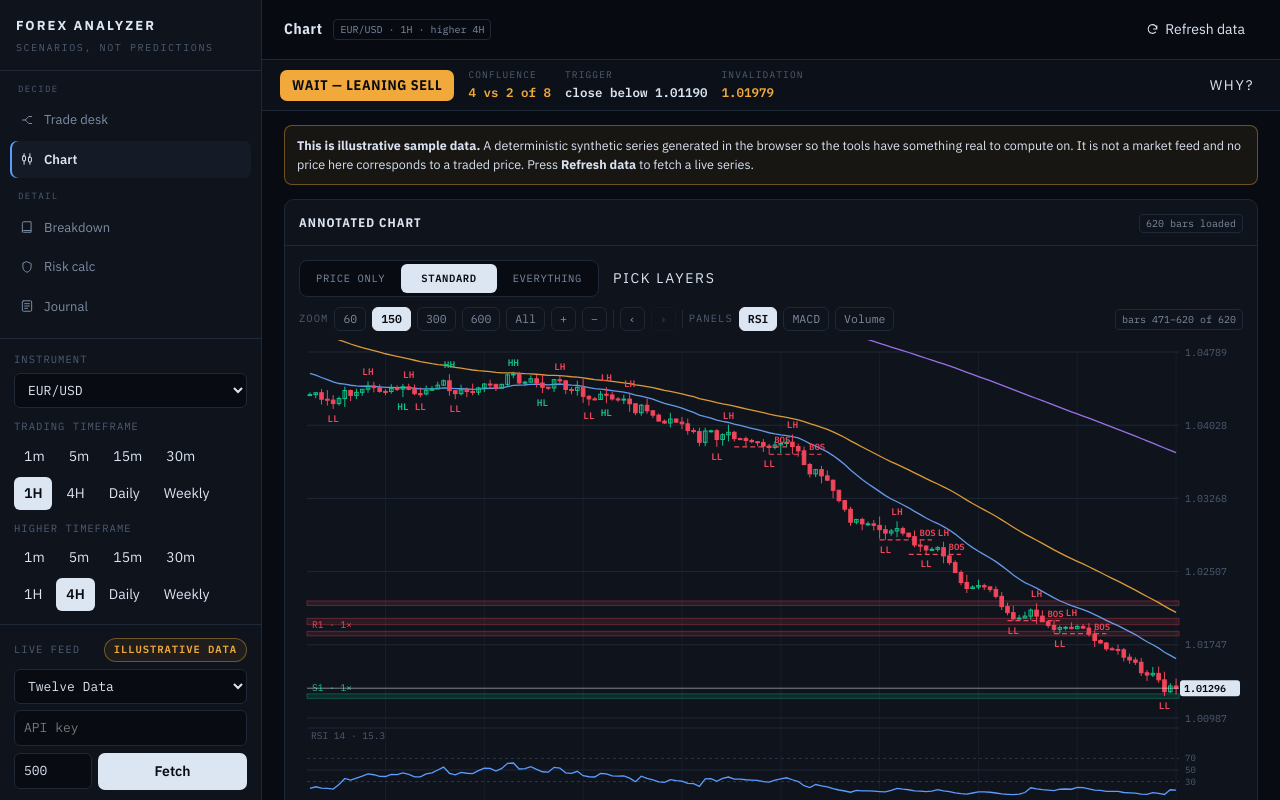
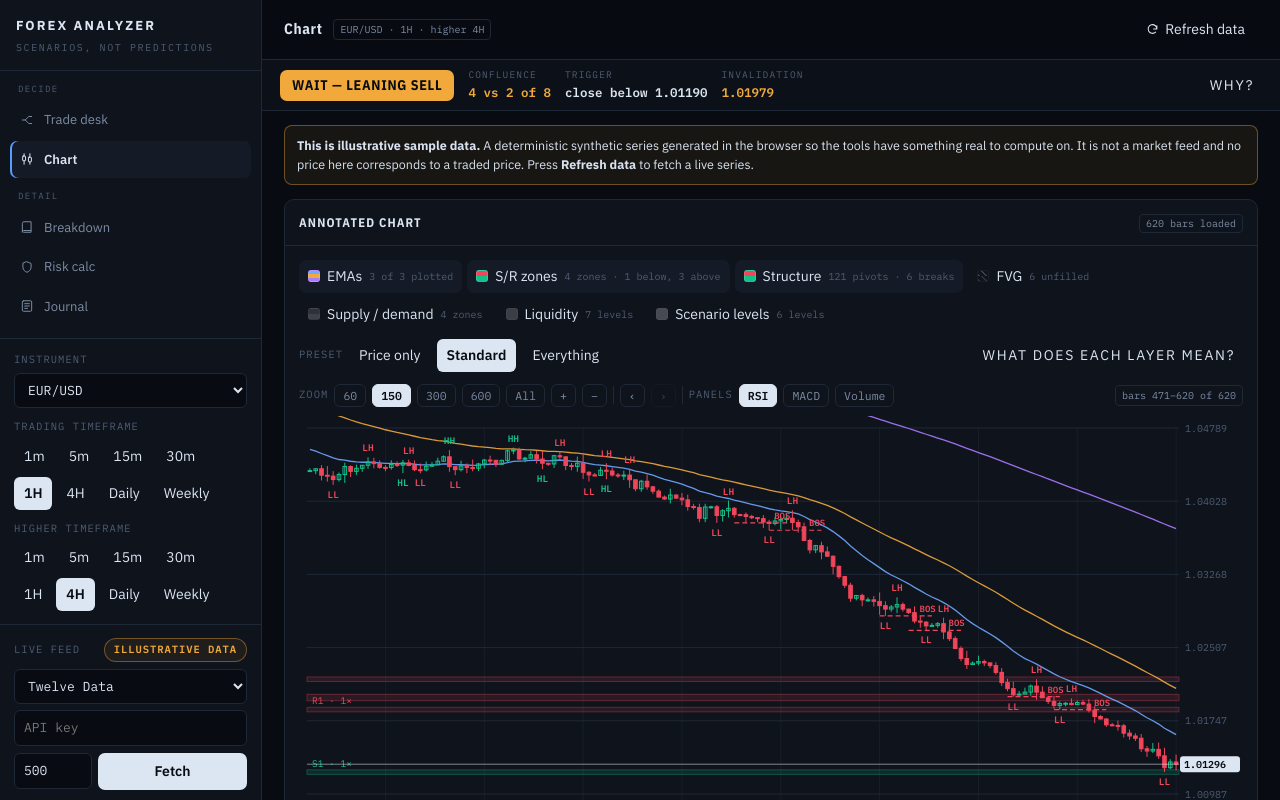
Before and after one commit to millikkal-sudo/forex-analyzer, a React (Vite) app: page / in a window 1280 px wide. Both pictures are taken after a click on the button "Chart". Shown: the top 800 px of the page. Built offline with nearby package versions, Linux system fonts and the light colour scheme.

Commit message:
Refactor calendar fetch error handling and styles

```diff
--- a/src/App.jsx
+++ b/src/App.jsx
@@ -124,6 +124,33 @@ const CSS = `
 .tag{font-family:'IBM Plex Mono',monospace;font-size:10px;padding:2px 6px;border-radius:4px;border:1px solid var(--line);color:var(--dim)}
 .hr{height:1px;background:var(--line);margin:13px 0}
 .g2{grid-template-columns:1fr 1fr}
+
+/* chart layer key */
+.lbar{display:flex;flex-wrap:wrap;gap:5px}
+.lchip{display:inline-flex;align-items:center;gap:7px;padding:6px 9px;border:1px solid var(--line);border-radius:7px;
+  font-size:11.5px;color:var(--dim);background:${T.ink}}
+.lchip:hover{border-color:${T.line2};color:var(--text)}
+.lchip[data-on="1"]{border-color:${T.line2};background:var(--panel2);color:var(--text)}
+.lchip[data-on="0"] .sw{filter:grayscale(1);opacity:.35}
+.lchip em{font-style:normal;font-family:'IBM Plex Mono',monospace;font-size:10px;color:var(--faint);white-space:nowrap}
+.sw{width:12px;height:12px;border-radius:3px;flex:none;border:1px solid rgba(255,255,255,.14)}
+
+/* rail: next releases */
+.evrow{display:flex;align-items:center;gap:7px;padding:5px 0;border-top:1px solid var(--line);font-size:11.5px}
+.evrow:first-child{border-top:none}
+.evrow .dot{width:6px;height:6px;border-radius:50%;flex:none}
+.evrow .mono{font-family:'IBM Plex Mono',monospace;font-size:10px;color:var(--faint);flex:none}
+.evname{flex:1;min-width:0;overflow:hidden;text-overflow:ellipsis;white-space:nowrap;color:var(--dim)}
+.evin{font-family:'IBM Plex Mono',monospace;font-size:10px;color:var(--faint);flex:none}
+.evrow[data-hot="1"] .evname{color:var(--text)}
+.evrow[data-hot="1"] .evin{color:${T.bear};font-weight:600}
+.specs{display:grid;gap:9px;margin-bottom:12px}
+.spec{border:1px solid var(--line);border-left:2px solid ${T.line2};border-radius:8px;padding:10px 12px}
+.spec[data-on="0"]{opacity:.55}
+.spechead{display:flex;align-items:center;gap:8px;margin-bottom:5px}
+.spechead b{font-size:12.5px;color:var(--text)}
+.spec p{font-size:12.5px;line-height:1.6;color:var(--dim)}
+@media (min-width:900px){.specs{grid-template-columns:1fr 1fr}}
 
 /* ------------------------------------------------------- app shell layout -- */
 .app{display:flex;min-height:100vh;align-items:flex-start}
@@ -1103,14 +1130,31 @@ function pairCurrencies(label) {
   return out.length ? [...new Set(out)] : ["USD"];
 }
 
+/** Error payloads arrive as a string from our route and as an object from the
+    hosting platform ({error:{code,message}}). Both have to end up readable. */
+function errText(x) {
+  if (!x) return null;
+  if (typeof x === "string") return x;
+  if (typeof x === "object") {
+    const parts = [x.code, x.message || x.error || x.reason].filter((v) => typeof v === "string");
+    if (parts.length) return parts.join(" — ");
+    try { return JSON.stringify(x).slice(0, 220); } catch (e) { return String(x); }
+  }
+  return String(x);
+}
+
 async function fetchCalendar(days = 7, ccy = ["USD"]) {
   if (typeof window !== "undefined" && window.location.protocol === "blob:") {
     throw new Error("BLOCKED: /api/calendar only exists once this is deployed (or running under `vercel dev`). In a preview frame there is no server to call.");
   }
   const res = await fetch(`/api/calendar?days=${days}&ccy=${encodeURIComponent(ccy.join(","))}`, { headers: { Accept: "application/json" } });
   let j;
-  try { j = await res.json(); } catch (e) { throw new Error("The calendar route replied with something that was not JSON."); }
-  if (!res.ok || j.error) throw new Error(j.error || `The calendar route returned HTTP ${res.status}.`);
+  try { j = await res.json(); } catch (e) {
+    throw new Error(res.status === 404
+      ? "There is no /api/calendar route on this server. It exists only on a deployment (or under `vercel dev`) — a plain `npm run dev` serves the page without any serverless functions."
+      : `The calendar route replied with HTTP ${res.status} and something that was not JSON.`);
+  }
+  if (!res.ok || j.error) throw new Error(errText(j.error) || errText(j.message) || `The calendar route returned HTTP ${res.status}.`);
   if (!Array.isArray(j.events)) throw new Error("The calendar route returned no event array.");
   return j;
 }
@@ -1205,6 +1249,19 @@ const ICON_PATHS = {
   learn: <><path d="M4 5.5A2.5 2.5 0 016.5 3H19v15H6.5A2.5 2.5 0 004 20.5z" /><path d="M19 18v3H6.5" /></>,
   journal: <><rect x="4" y="3" width="16" height="18" rx="2" /><path d="M8 8h8M8 12h8M8 16h5" /></>,
 };
+/** A colour key that matches how the layer actually appears on the chart. */
+function Swatch({ sp }) {
+  const c = sp.swatch;
+  const style = sp.hatch
+    ? { background: `repeating-linear-gradient(45deg, ${c[0]} 0 2px, transparent 2px 5px), repeating-linear-gradient(45deg, ${c[1]} 0 2px, transparent 2px 5px)`, backgroundSize: "100% 50%, 100% 50%", backgroundPosition: "top, bottom", backgroundRepeat: "no-repeat" }
+    : c.length === 3
+      ? { background: `linear-gradient(180deg, ${c[0]} 0 33%, ${c[1]} 33% 66%, ${c[2]} 66% 100%)` }
+      : c.length === 2
+        ? { background: `linear-gradient(180deg, ${c[1]} 0 50%, ${c[0]} 50% 100%)` }
+        : { background: c[0] };
+  return <span className="sw" style={style} aria-hidden="true" />;
+}
+
 function Ico({ name }) {
   return (
     <svg className="ico" viewBox="0 0 24 24" width="14" height="14" fill="none" stroke="currentColor"
@@ -1628,6 +1685,50 @@ const NAV_GROUPS = [
 ];
 const PAGE_TITLE = { desk: "Trade desk", chart: "Chart", detail: "Breakdown", risk: "Risk calc", journal: "Journal" };
 const LAYER_KEYS = ["ema", "sr", "sd", "liquidity", "fvg", "structure", "scenario"];
+const LAYER_SPEC = [
+  {
+    key: "ema", label: "EMAs", swatch: ["#6EA8FF", "#F2A93B", "#A97BFF"],
+    what: "20, 50 and 200 exponential moving averages.",
+    rule: "Plotted from the close of every loaded bar. Their order — price above 20 above 50 above 200, or the mirror — is what the moving-average row on the Breakdown page scores. Current values sit in the legend under the chart.",
+    count: (a) => `${[20, 50, 200].filter((p) => a.ema[p].some((v) => v != null)).length} of 3 plotted`,
+  },
+  {
+    key: "sr", label: "S/R zones", swatch: [T.bull, T.bear],
+    what: "Support and resistance bands, named S1/R1 outward from price.",
+    rule: "Swing pivots at a similar price are clustered together — within 0.55 ATR, or 4 basis points of price, whichever is wider — and drawn as a band rather than a line. The label carries how many times price reacted there. Only the nearest support and resistance are labelled on the chart; the full table is on the Chart page below.",
+    count: (a) => `${a.sr.all.length} zones · ${a.sr.sup.length} below, ${a.sr.res.length} above`,
+  },
+  {
+    key: "structure", label: "Structure", swatch: [T.bull, T.bear],
+    what: "HH / HL / LH / LL pivot labels, and BOS / CHOCH break markers.",
+    rule: "A pivot is confirmed only once it is the highest high (or lowest low) of the two bars either side of it — which means the most recent bars can never carry a label yet. BOS or CHOCH is marked where a candle closed through a prior swing. Labels switch off past 220 visible bars, where they stop being readable.",
+    count: (a) => `${a.pivots.length} pivots · ${a.events.length} breaks`,
+  },
+  {
+    key: "fvg", label: "FVG", swatch: [T.bull, T.bear], hatch: true,
+    what: "Fair value gaps — three-bar imbalances price has not filled.",
+    rule: "Bar 1's high sits below bar 3's low, or the mirror, leaving a gap the middle bar tore through. Gaps smaller than 0.22 ATR are ignored as noise. Hatched forward to the right edge until price trades back through; only the gap currently being tested carries a tag.",
+    count: (a) => `${a.fvg.zones.length} unfilled${a.fvg.zones.some((z) => z.inside) ? " · price in one" : ""}`,
+  },
+  {
+    key: "sd", label: "Supply / demand", swatch: [T.bull, T.bear],
+    what: "The base candle a strong move originated from, extended forward.",
+    rule: "A tight candle — body under 0.65 ATR — followed by a move of at least 1.6 ATR within three bars. The premise is that orders left unfilled at the origin may still rest there. Overlapping zones of the same kind are merged, newest kept.",
+    count: (a) => `${a.sd.length} zones`,
+  },
+  {
+    key: "liquidity", label: "Liquidity", swatch: [T.violet],
+    what: "Equal highs and lows, plus the previous session's extremes.",
+    rule: "Two swing points within 0.28 ATR of each other count as equal, and the prior day's high and low are added from the candle timestamps. These are the prices where stop orders tend to rest — not levels to trade off, but places price often reaches for. The three nearest are drawn.",
+    count: (a) => `${a.liq.levels.length} levels${a.liq.sweep ? " · one swept recently" : ""}`,
+  },
+  {
+    key: "scenario", label: "Scenario levels", swatch: [T.warn],
+    what: "Entry, target and invalidation prices from the Trade desk.",
+    rule: "Taken from the scenario the evidence currently favours, so they move as the read changes. They are consequences of the analysis, not inputs to it.",
+    count: (a, lines) => `${lines.length} levels`,
+  },
+];
 const LAYER_PRESETS = {
   clean: { ema: true, sr: false, sd: false, liquidity: false, fvg: false, structure: false, scenario: false },
   standard: { ema: true, sr: true, sd: false, liquidity: false, fvg: false, structure: true, scenario: false },
@@ -1717,6 +1818,13 @@ export default function ForexAnalyzer() {
 
   /* ---- input handlers ---- */
   const toggleCheck = (k) => setChecks((s) => ({ ...s, [k]: !s[k] }));
+
+  const upcoming = useMemo(() => {
+    const now = Date.now();
+    return (cal.events || [])
+      .filter((e) => Number.isFinite(e.t) && e.t >= now - 30 * 60000)
+      .map((e) => ({ ...e, mins: Math.round((e.t - now) / 60000) }));
+  }, [cal.events]);
 
   const loadCalendar = useCallback(async (days = 7) => {
     setCal((s) => ({ ...s, status: "loading", error: null }));
@@ -1794,6 +1902,38 @@ export default function ForexAnalyzer() {
           )}
           {!PROVIDERS[live.provider].serverSide && (
             <p className="note" style={{ marginTop: 8, fontSize: 11 }}>{PROVIDERS[live.provider].keyHint} The key stays in this page's memory — never saved, never sent anywhere but {PROVIDERS[live.provider].label}.</p>
+          )}
+        </div>
+
+        <div className="railsec">
+          <div className="spread">
+            <span className="lbl" style={{ margin: 0 }}>Economic calendar</span>
+            {cal.status === "ok" && <span className="tag">{(cal.currencies || ["USD"]).join("+")}</span>}
+          </div>
+          <button className="btn" style={{ width: "100%", marginTop: 7 }} onClick={() => loadCalendar(7)} disabled={cal.status === "loading"}>
+            {cal.status === "loading" ? "Loading…" : cal.status === "ok" ? "Refresh calendar" : "Load calendar"}
+          </button>
+
+          {cal.status === "idle" && <p className="note" style={{ marginTop: 7, fontSize: 11 }}>Scheduled releases for {pairLabel}. Nothing is fetched until you ask.</p>}
+          {cal.status === "error" && <p className="note" style={{ marginTop: 7, fontSize: 11, color: T.bear }}>{cal.error}</p>}
+          {cal.status === "ok" && (
+            upcoming.length === 0 ? (
+              <p className="note" style={{ marginTop: 7, fontSize: 11 }}>No releases for these currencies in the next 7 days.</p>
+            ) : (
+              <>
+                <div style={{ marginTop: 8 }}>
+                  {upcoming.slice(0, 5).map((e, i) => (
+                    <div className="evrow" key={i} data-hot={e.impact === "High" && e.mins <= 240 ? "1" : "0"}>
+                      <span className="dot" style={{ background: e.impact === "High" ? T.bear : e.impact === "Medium" ? T.warn : T.line2 }} />
+                      <span className="mono">{e.country}</span>
+                      <span className="evname">{e.name}</span>
+                      <span className="evin">{e.mins < 0 ? "now" : untilText(e.mins)}</span>
+                    </div>
+                  ))}
+                </div>
+                <button className="why" style={{ marginTop: 8 }} onClick={() => { setTab("risk"); setNavOpen(false); }}>FULL CALENDAR →</button>
+              </>
+            )
           )}
         </div>
 
@@ -2163,24 +2303,35 @@ function DeskTab({ a, led, bias, status, scen, verdict, digits, htf, htfTf, pair
 /* ================================= CHART TAB =============================== */
 function ChartTab({ a, digits, layers, setLayers, scenarioLines, ladder, htfTf, tradeTf, openWhy, setOpenWhy }) {
   const [custom, setCustom] = useState(false);
-  const L = (k, label) => (
-    <button key={k} className="tf" data-on={layers[k] ? "1" : "0"} onClick={() => setLayers((s) => ({ ...s, [k]: !s[k] }))}>{label}</button>
-  );
   const preset = Object.keys(LAYER_PRESETS).find((k) => LAYER_KEYS.every((x) => !!LAYER_PRESETS[k][x] === !!layers[x]));
   return (
     <>
       <Card title="Annotated chart" right={<span className="tag">{a.candles.length} bars loaded</span>}>
-        <div className="row" style={{ gap: 6, marginBottom: 10 }}>
-          <div className="seg" style={{ width: 300 }}>
-            {[["clean", "Price only"], ["standard", "Standard"], ["full", "Everything"]].map(([k, l]) => (
-              <button key={k} data-on={preset === k ? "1" : "0"} onClick={() => setLayers({ ...LAYER_PRESETS[k] })}>{l}</button>
+        <div className="lbar">
+          {LAYER_SPEC.map((sp) => (
+            <button key={sp.key} className="lchip" data-on={layers[sp.key] ? "1" : "0"} aria-pressed={!!layers[sp.key]}
+              onClick={() => setLayers((s) => ({ ...s, [sp.key]: !s[sp.key] }))}>
+              <Swatch sp={sp} />
+              <span>{sp.label}</span>
+              <em>{sp.count(a, scenarioLines)}</em>
+            </button>
+          ))}
+        </div>
+        <div className="row" style={{ gap: 6, margin: "8px 0 12px" }}>
+          <span className="lbl" style={{ margin: 0 }}>Preset</span>
+          {[["clean", "Price only"], ["standard", "Standard"], ["full", "Everything"]].map(([k, l]) => (
+            <button key={k} className="tf" data-on={preset === k ? "1" : "0"} onClick={() => setLayers({ ...LAYER_PRESETS[k] })}>{l}</button>
+          ))}
+          <button className="why" style={{ marginLeft: "auto" }} onClick={() => setCustom((v) => !v)}>{custom ? "HIDE SPECS" : "WHAT DOES EACH LAYER MEAN?"}</button>
+        </div>
+        {custom && (
+          <div className="specs">
+            {LAYER_SPEC.map((sp) => (
+              <div className="spec" key={sp.key} data-on={layers[sp.key] ? "1" : "0"}>
+                <div className="spechead"><Swatch sp={sp} /><b>{sp.label}</b><span className="tag">{sp.count(a, scenarioLines)}</span>{!layers[sp.key] && <span className="tag" style={{ opacity: .6 }}>hidden</span>}</div>
+                <p><b style={{ color: T.text, fontWeight: 500 }}>{sp.what}</b> {sp.rule}</p>
+              </div>
             ))}
-          </div>
-          <button className="why" onClick={() => setCustom((v) => !v)}>{custom ? "HIDE LAYERS" : "PICK LAYERS"}</button>
-        </div>
-        {custom && (
-          <div className="row" style={{ gap: 5, marginBottom: 10 }}>
-            {L("structure", "Structure")}{L("sr", "S/R zones")}{L("fvg", "FVG")}{L("sd", "Supply/demand")}{L("liquidity", "Liquidity")}{L("ema", "EMAs")}{L("scenario", "Scenario levels")}
           </div>
         )}
         <ChartPanel a={a} digits={digits} layers={layers} scenarioLines={scenarioLines} />
@@ -2584,15 +2735,15 @@ function RiskTab({ a, scen, digits, pair, pairLabel, events, setEvents, eventDra
 
       <Card title="Economic calendar">
         <div className="row" style={{ gap: 8, marginBottom: 10 }}>
-          <button className="btn primary" onClick={() => loadCalendar(7)} disabled={cal.status === "loading"}>
-            {cal.status === "loading" ? "Loading…" : cal.status === "ok" ? "Refresh calendar" : `Load calendar for ${pairLabel}`}
+          <button className="btn" onClick={() => loadCalendar(7)} disabled={cal.status === "loading"}>
+            {cal.status === "loading" ? "Loading…" : cal.status === "ok" ? "Refresh calendar" : "Load calendar"}
           </button>
           {cal.status === "ok" && <span className="tag">{cal.events.length} releases · {(cal.currencies || ["USD"]).join(" + ")} · next 7 days</span>}
           {cal.status === "ok" && cal.fetchedAt && <span className="tag">loaded {new Date(cal.fetchedAt).toLocaleTimeString()}</span>}
         </div>
 
         {cal.status === "idle" && (
-          <Warn level="med">No calendar feed loaded yet. Nothing on this page invents a date or a release — press the button and the scheduled releases come from the server route, or log the events you have verified yourself below.</Warn>
+          <Warn level="med">No calendar feed loaded yet. Load it from the left rail (or the button above) and the scheduled releases come from the server route — nothing here invents a date. You can also log events you have verified yourself, below.</Warn>
         )}
         {cal.status === "error" && (
           <Warn level={cal.error.startsWith("BLOCKED") ? "med" : "high"}>
```
